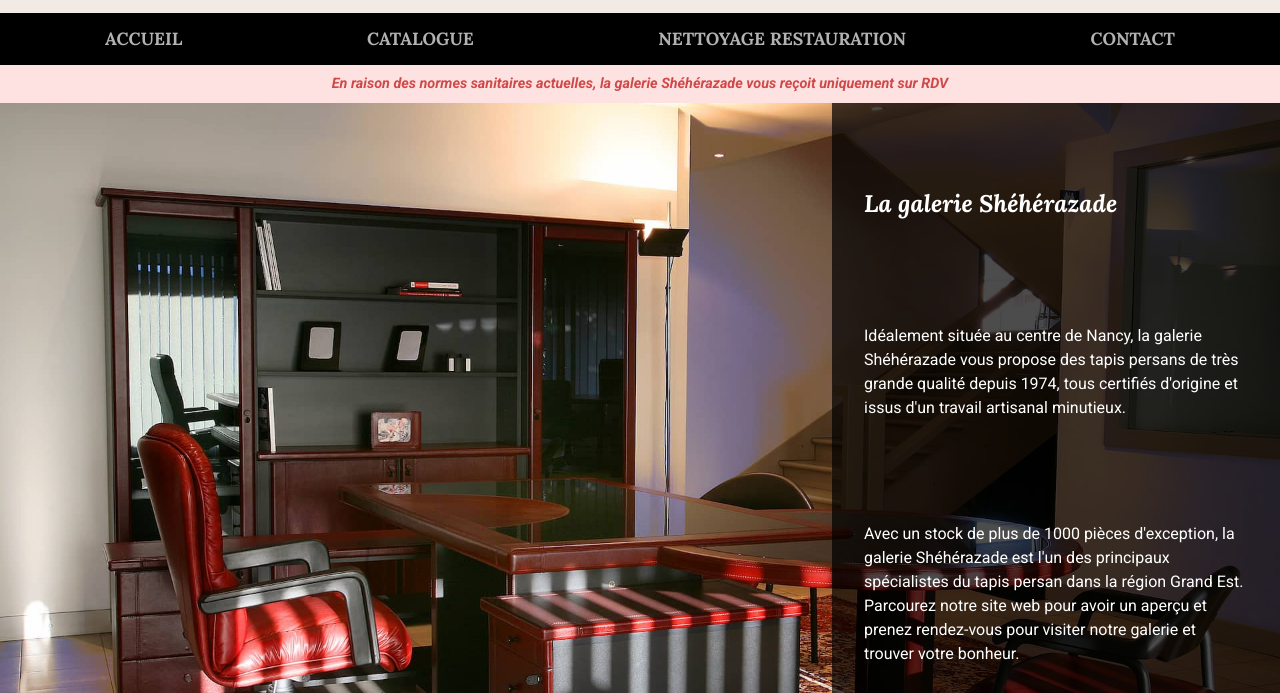
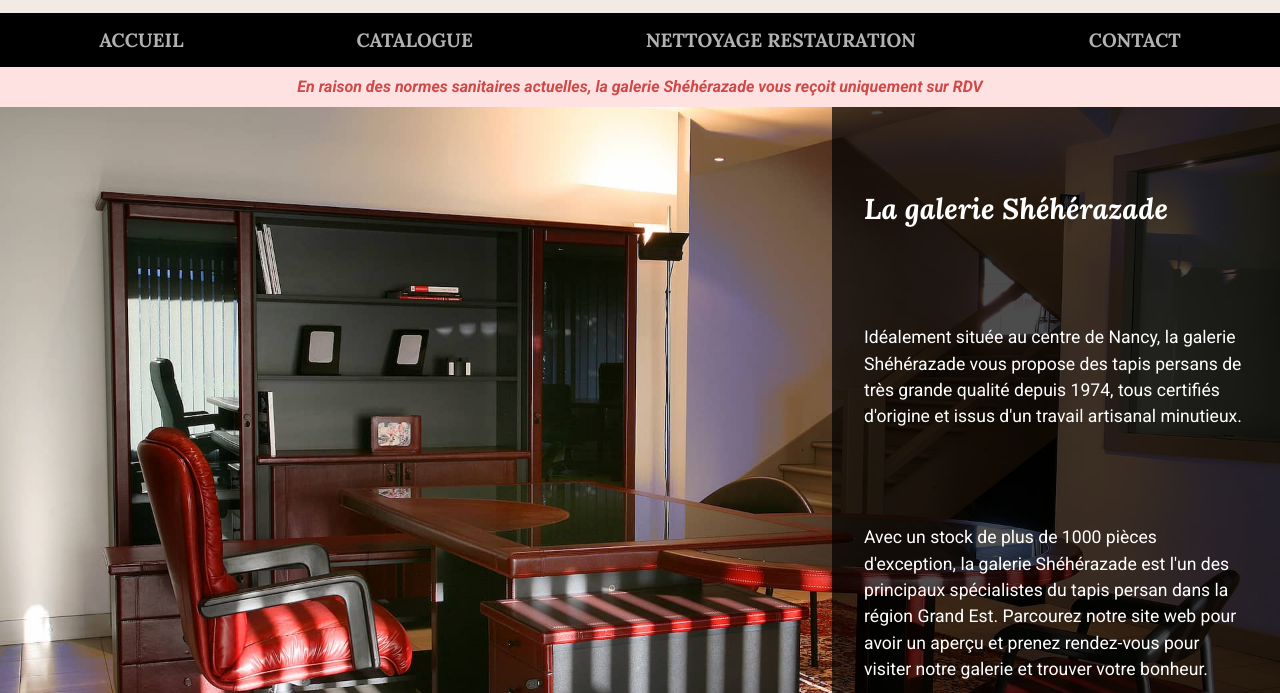
Before and after one commit to Vladou73/site_web_tapis, a website: page index.html in a window 1280 px wide. Shown: the part 107-800 px from the top of the page. Drawn offline with nearby package versions, Linux system fonts and the light colour scheme.

Commit message:
font size adjustment

```diff
--- a/css/style.css
+++ b/css/style.css
@@ -62,7 +62,6 @@ h1, h2, h3, .header-top, .header-nav__container {
 .header-top__tagline-presta {
     font-weight: bold;
     font-style: italic;
-    /* font-size: 0.8rem; */
 }
 
 .header-top__right {
@@ -75,7 +74,6 @@ h1, h2, h3, .header-top, .header-nav__container {
 
 .header-top__tagline-spe {
     width: 100%;
-    /* font-size: 0.9rem; */
     display:flex;
     justify-content: center;
     font-weight: bold;
@@ -165,7 +163,7 @@ h1, h2, h3, .header-top, .header-nav__container {
 .header-nav__sub-container__item {
     color: #b2b2b2;
     font-weight: bold;
-    font-size:1.1rem;
+    font-size:1.2rem;
     /* text-decoration: underline; */
     /* text-decoration: italic; */
     transition: color .3s ease 0s;
@@ -184,7 +182,7 @@ h1, h2, h3, .header-top, .header-nav__container {
     padding: 0.5rem;
 
     color: #CF4949;
-    font-size: 0.9rem;
+    /* font-size: 0.9rem; */
     font-weight: bold;
     font-style: italic;
 }
@@ -243,9 +241,14 @@ h1, h2, h3, .header-top, .header-nav__container {
 .home-section__text>h2 {
     font-weight: bold;
     font-style: italic;
-    font-size: 1.5rem;
+    font-size: 1.8rem;
     width: 100%;
 }
+
+.home-section__text>p {
+    font-size: 1.1rem;
+}
+
 
 /* TEXT ANIMATIONS : NEED TO ADD display:none AND ADD JS rules to start transition when scroll / viewport ok*/
 .home-section__text__move-left {
@@ -578,7 +581,6 @@ footer {
 .catalogue__modal__close {
     color: #aaa;
     float: right;
-    /* font-size: 28px; */
     font-weight: bold;
 }
 .catalogue__modal__close:hover,
@@ -591,8 +593,6 @@ footer {
 /* modal slide number (1/3 etc) */
 .catalogue__modal__slide-number {
     color: #f2f2f2;
-    /* font-size: 12px; */
-    /* padding: 8px 12px; */
     position: absolute;
     top: 0;
     left:50%
```
